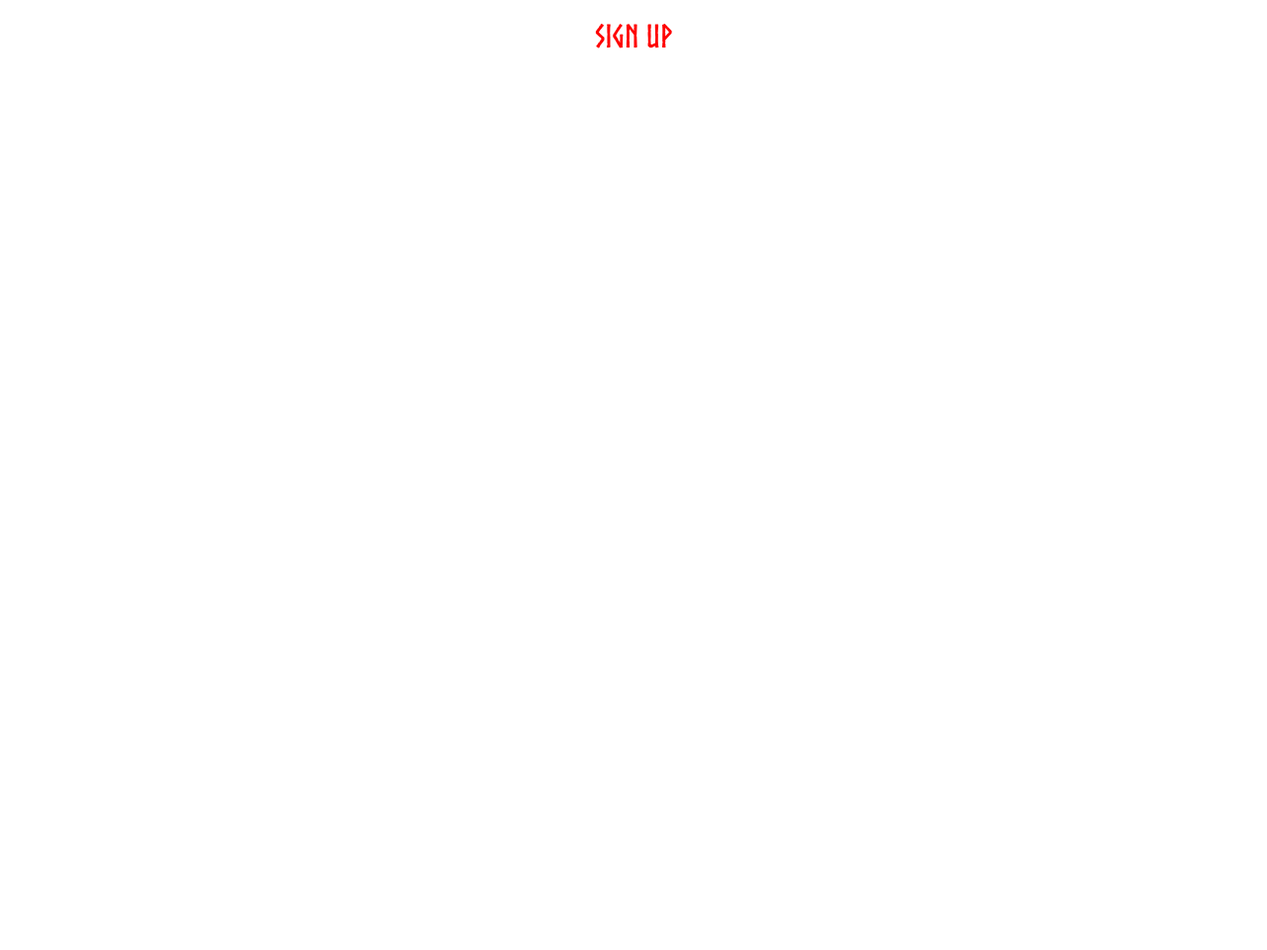
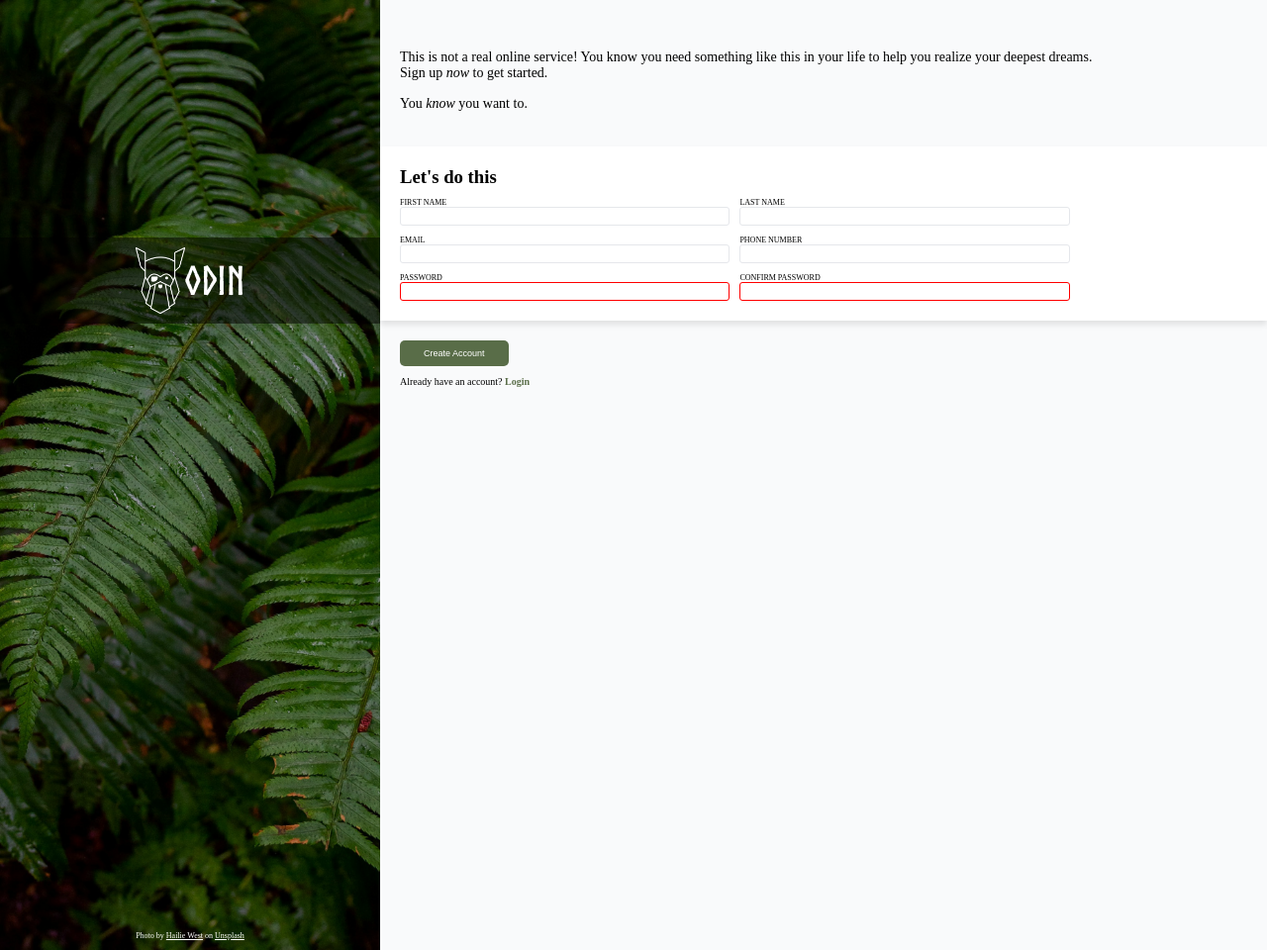
Before and after one commit to jkarlo-07/odin_signup, a plain HTML site: page index.html in a window 1280 px wide. Shown: the whole page at 99% size. Before the commit the page ends 800 px from the top, so only its background shows below. Drawn offline with Linux system fonts and the light colour scheme.

Commit message:
complete all

```diff
--- a/index.html
+++ b/index.html
@@ -1,12 +1,103 @@
 <!DOCTYPE html>
 <html lang="en">
-<head>
-    <meta charset="UTF-8">
-    <meta name="viewport" content="width=device-width, initial-scale=1.0">
+  <head>
+    <meta charset="UTF-8" />
+    <meta name="viewport" content="width=device-width, initial-scale=1.0" />
     <title>Sign Up</title>
-    <link rel="stylesheet" href="style.css">
-</head>
-<body>
-    <h1 class="test">Sign Up</h1>
-</body>
+    <link rel="stylesheet" href="style.css" />
+  </head>
+  <body>
+    <div class="block-container">
+      <section class="left-section">
+        <img
+          src="images/halie-west-25xggax4bSA-unsplash.jpg"
+          alt="Leaf"
+          class="bg-image"
+          width="100"
+        />
+        <div class="logo-container">
+          <img src="images/odin-lined.png" alt="odin logo" width="100" />
+          <p class="norse">ODIN</p>
+        </div>
+        <div class="credit-container">
+          <p>
+            Photo by
+            <a href="https://unsplash.com/@haliewestphoto">Hailie West</a> on
+            <a
+              href="https://unsplash.com/photos/green-leaf-plant-in-close-up-photography-25xggax4bSA"
+              >Unsplash</a
+            >
+          </p>
+        </div>
+      </section>
+
+      <section class="right-section">
+        <form action="">
+          <div class="intro-text">
+            <p>
+              This is not a real online service! You know you need something
+              like this in your life to help you realize your deepest dreams.
+            </p>
+            <p>Sign up <span class="italicize">now</span> to get started.</p>
+            <p>You <span class="italicize">know</span> you want to.</p>
+          </div>
+          <div class="signup-container">
+            <div class="signup-form">
+              <h3>Let's do this</h3>
+              <div class="form-grid">
+                <div class="input-group">
+                  <label for="first_name">FIRST NAME</label>
+                  <input
+                    type="text"
+                    id="last_name"
+                    name="first_name"
+                    required
+                  />
+                </div>
+                <div class="input-group">
+                  <label for="last_name">LAST NAME</label>
+                  <input type="text" id="last_name" name="last_name" required />
+                </div>
+                <div class="input-group">
+                  <label for="email">EMAIL</label>
+                  <input type="text" id="email" name="email" required />
+                </div>
+                <div class="input-group">
+                  <label for="phone_number">PHONE NUMBER</label>
+                  <input
+                    type="text"
+                    id="phone_number"
+                    name="phone_number"
+                    required
+                  />
+                </div>
+                <div class="input-group">
+                  <label for="password">PASSWORD</label>
+                  <input
+                    type="password"
+                    id="password"
+                    name="password"
+                    required
+                  />
+                </div>
+                <div class="input-group">
+                  <label for="password_confirm">CONFIRM PASSWORD</label>
+                  <input
+                    type="password"
+                    id="password_confirm"
+                    name="password_confirm"
+                    required
+                  />
+                </div>
+              </div>
+            </div>
+          </div>
+          <div class="submit-container">
+            <button class="submit-btn">Create Account</button>
+            <p>Already have an account? <a href="#">Login</a></p>
+          </div>
+        </form>
+      </section>
+    </div>
+  </body>
 </html>
--- a/style.css
+++ b/style.css
@@ -12,11 +12,153 @@
     font-display: swap;
 }
 
-.test
-{
+.italicize {
+    font-style: italic;
+}
+
+.block-container {
+    display: flex;
+    width: 100%;
+    height: 120vh;
+}
+
+.left-section {
+    width: 30%;
+    position: relative;
+}
+
+.right-section {
+    width: 70%;
+    background-color: #f9fafb;
+}
+
+.bg-image {
+    width: 100%;
+    height: 100%;
+    object-fit: cover;
+    filter: brightness(70%);
+    display: block;
+}
+
+.logo-container {
+    position: absolute;
+    display: flex;
+    align-items: center;
+    justify-content: center;
+    top: 25%;
+    background-color: rgba(0, 0, 0, 0.5);
+    width: 100%;
+    padding: 10px 0;
+}
+
+.logo-container p {
+    color: white;
     font-family: 'Norse Bold', sans-serif;
-    color: red;
-    font-size: 2rem;
+    font-size: 40px;
+}
+
+.logo-container img {
+    width: 50px;
+    height: auto;
+}
+
+.credit-container {
+    position: absolute;
+    bottom: 10px;
+    width: 100%;
     text-align: center;
+    font-size: 8px;
+}
+
+.credit-container {
+    color: white;
+}
+
+.credit-container a {
+  color: white;
+}
+
+.intro-text {
+    background-color: #f9fafb;
+    padding: 20px;
+    padding-top: 50px;
+    padding-right: 100px;
+    font-size: 14px;
+}
+
+.intro-text p:last-of-type {
+    margin: 15px 0;
+}
+
+.signup-container {
+    background-color: #fff;
+    box-shadow: 0 4px 6px rgba(0, 0, 0, 0.1);
+}
+
+.signup-form {
+    padding: 20px;
+    width: 80%;
+}
+
+.signup-form input {
+    padding: 4px;
+    font-size: 8px;
+    border: 1px solid #E5E7EB;
+}
+
+.signup-form input:focus {
+  outline: none;
+  border-color: rgb(103, 91, 210);
+}
+
+
+.input-group {
+    display: flex;
+    flex-direction: column;
+}
+
+.form-grid {
+    display: grid;
+    grid-template-columns: 1fr 1fr;
+    gap: 10px;
+    margin-top: 10px;
+    width: 100%;
+}
+
+.input-group label {
+    font-size: 8px;
+}
+
+.submit-container {
+    padding-left: 20px;
     margin-top: 20px;
 }
+
+.submit-btn {
+    background-color: #596D48;
+    color: #fff;
+    border: none;
+    border-radius: 5px;
+    font-size: 9px;
+    font-weight: 500;
+    padding: 8px 24px;
+}
+
+.submit-container p {
+    margin-top: 10px;
+    font-size: 10px;
+}
+
+.submit-container a {
+    color: #596D48;
+    text-decoration: none;
+    font-weight: 600;
+}
+
+input {
+    border-radius: 3px;
+}
+
+input[type="password"]:invalid {
+    border-color: red;
+}
```
Also changed, not shown: 2 other files.
